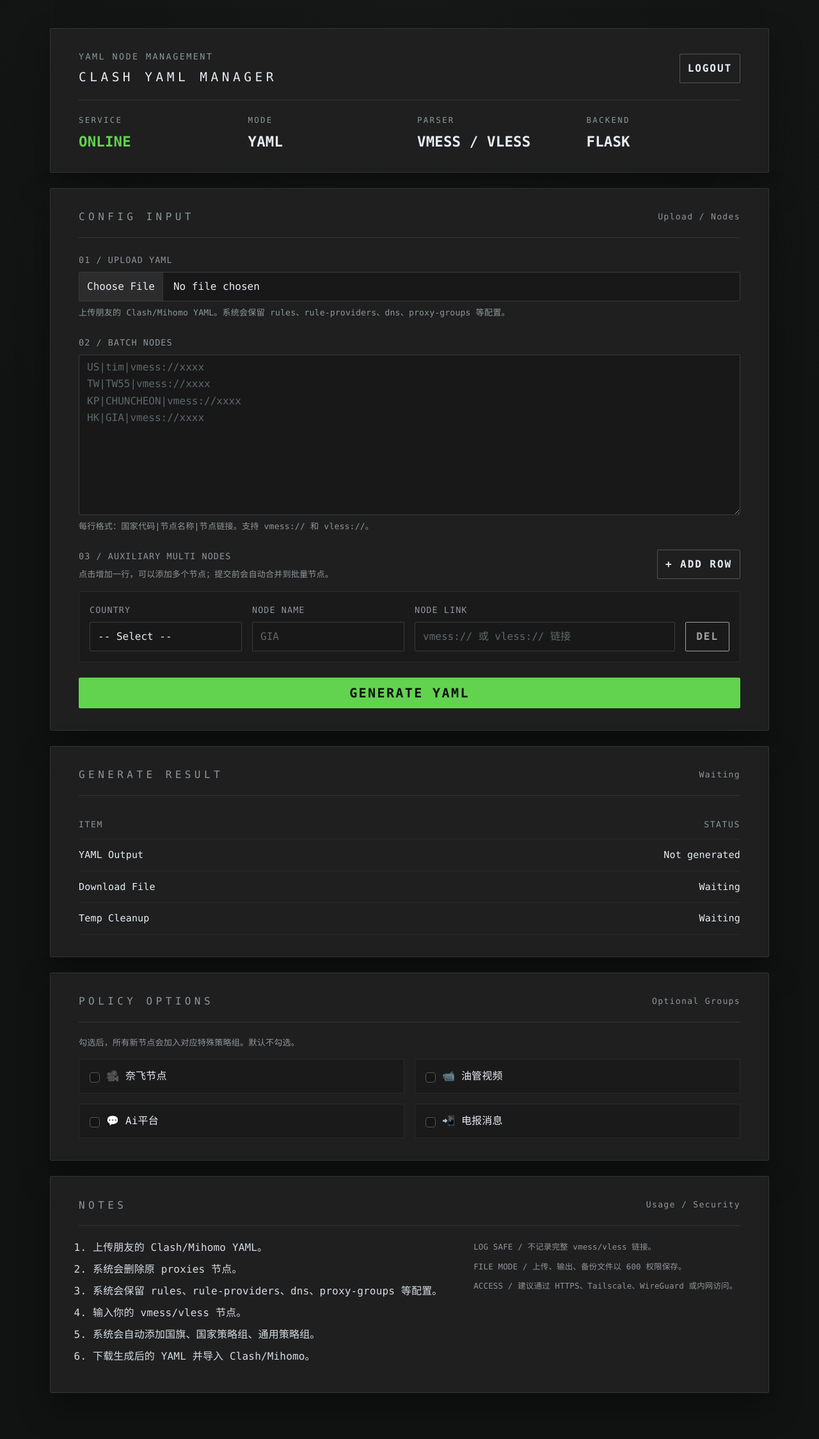
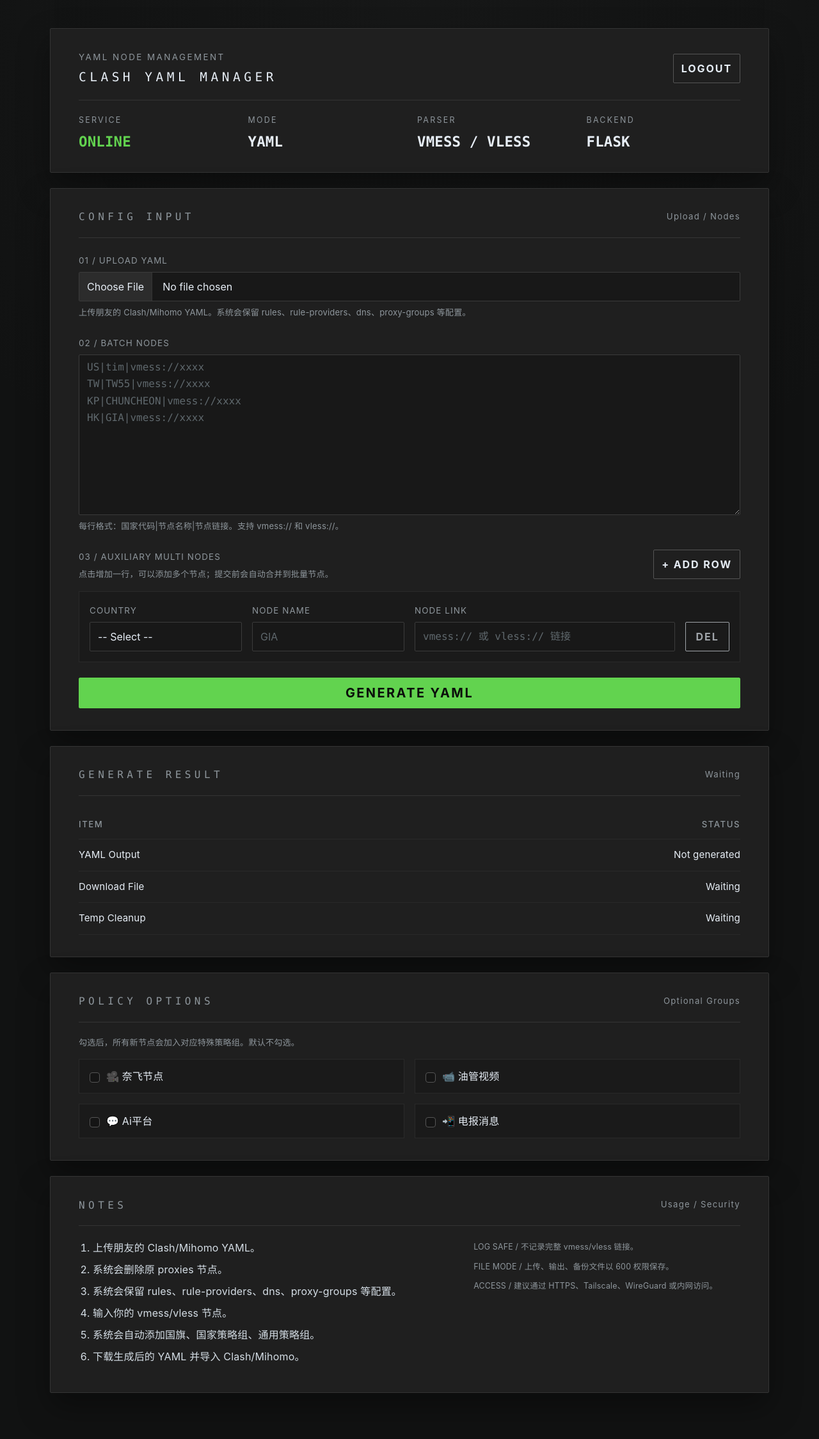
Before and after one commit to wwintj/clash-yaml-manager, a Flask app: page / in a window 1280 px wide. Shown: the whole page at 64% size. Run offline with Flask 3, Linux system fonts and the light colour scheme; the visitor is signed in with stand-in values (Sample User, id 1); parts of the project's set-up code (start-up, migrations or seed data) failed here and were passed over.

Commit message:
Update index.html

```diff
--- a/templates/index.html
+++ b/templates/index.html
@@ -28,7 +28,67 @@
         radial-gradient(circle at top center, rgba(80, 80, 80, 0.08), transparent 38%),
         var(--bg);
       color: var(--text);
-      font-family: ui-monospace, SFMono-Regular, Menlo, Monaco, Consolas, "Liberation Mono", "Courier New", monospace;
+      font-family:
+        "Inter",
+        "HarmonyOS Sans SC",
+        "MiSans",
+        "PingFang SC",
+        "Microsoft YaHei UI",
+        "Microsoft YaHei",
+        "Noto Sans SC",
+        Arial,
+        sans-serif;
+    }
+
+    .mono,
+    .status-value,
+    .brand-title,
+    .panel-title {
+      font-family:
+        "JetBrains Mono",
+        "SFMono-Regular",
+        Menlo,
+        Monaco,
+        Consolas,
+        "Liberation Mono",
+        "Courier New",
+        monospace;
+    }
+
+    .notes-list,
+    .helper-text,
+    .form-text,
+    .footer-mini,
+    .terminal-check,
+    .terminal-alert,
+    label.form-label,
+    button,
+    input,
+    select {
+      font-family:
+        "Inter",
+        "HarmonyOS Sans SC",
+        "MiSans",
+        "PingFang SC",
+        "Microsoft YaHei UI",
+        "Microsoft YaHei",
+        "Noto Sans SC",
+        Arial,
+        sans-serif;
+    }
+
+    textarea.terminal-input,
+    input.aux-link,
+    #batch_nodes {
+      font-family:
+        "JetBrains Mono",
+        "SFMono-Regular",
+        Menlo,
+        Monaco,
+        Consolas,
+        "Liberation Mono",
+        "Courier New",
+        monospace;
     }
 
     body {
```
